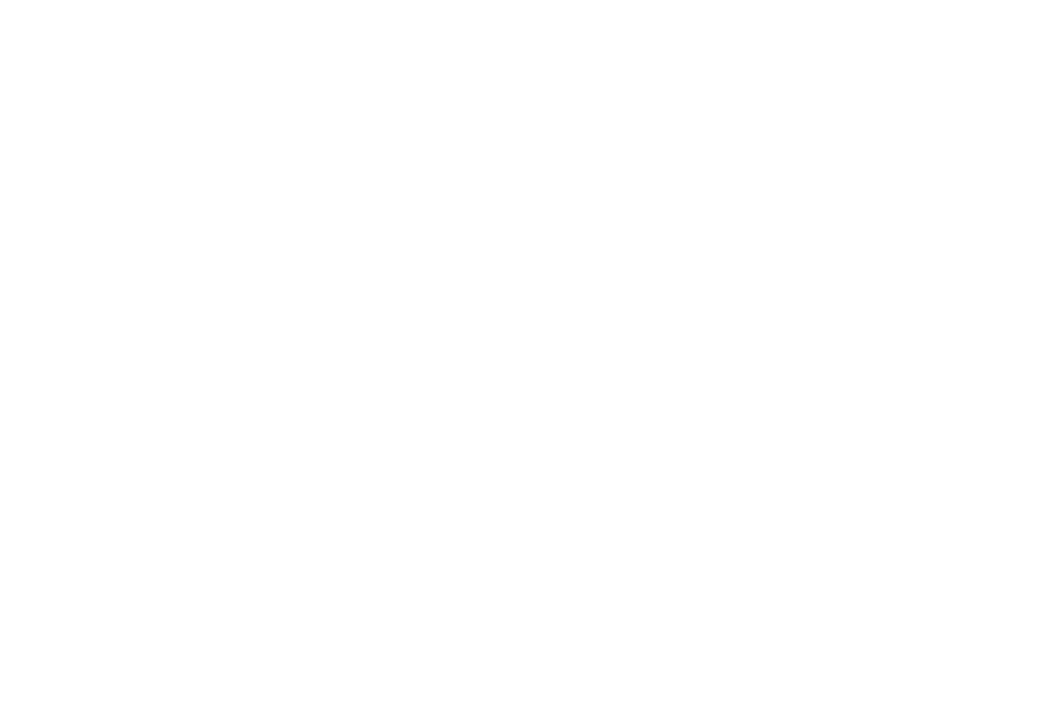
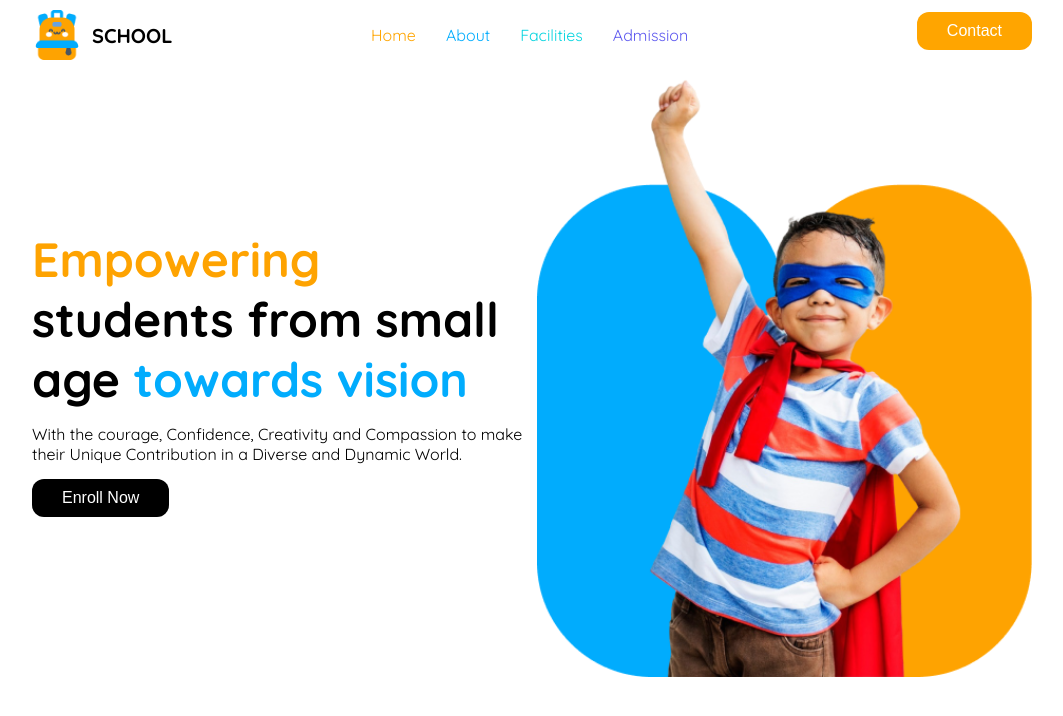
Before and after one commit to mdalamin2002/assignment-02, a plain HTML site: page index.html in a window 1280 px wide. Shown: the whole page, without its empty margins (108-1171 px from the left). Drawn offline with Linux system fonts and the light colour scheme.

Commit message:
banner complete

```diff
--- a/index.html
+++ b/index.html
@@ -4,10 +4,41 @@
   <meta charset="UTF-8">
   <meta name="viewport" content="width=device-width, initial-scale=1.0">
   <title>SCHOOL</title>
+  <link rel="stylesheet" href="style.css">
 </head>
-<body>
+<body class="quicksand-font">
   <header>
+    <nav>
 
+      <div class="logo-name">
+        <img src="assets/logo.png" alt="">
+        <h4>SCHOOL</h4>
+
+
+      </div>
+
+      <div class="navbar">
+        <ul>
+          <li><a href="" class="home">Home</a></li>
+          <li><a href="" class="about">About</a></li>
+          <li><a href="" class="facilities">Facilities</a></li>
+          <li><a href="" class="admission">Admission</a></li>
+        </ul>
+      </div>
+      <button class="btn btn-contact">Contact</button>
+
+      <img  class="logo-img" src="assets/menu.png" alt="">
+    </nav>
+    <div class="banner-conainer">
+      <div class="banner-content">
+        <h2 class="banner-title"> <span id="banner-title-color">Empowering</span>
+          students from small age <span class="banner-title-color">towards vision</span></h2>
+          <p class="banner-description">With the courage, Confidence, Creativity and Compassion to make their Unique Contribution in a Diverse and Dynamic World.</p>
+          <button class="btn btn-banner">Enroll Now</button>
+      </div>
+      <img class="hero-img" src="assets/hero-kids.png" alt="">
+
+    </div>
   </header>
   <main>
 
--- a/style.css
+++ b/style.css
@@ -0,0 +1,154 @@
+@import url('https://fonts.googleapis.com/css2?family=Quicksand:wght@300..700&display=swap');
+
+@import url('https://fonts.googleapis.com/css2?family=Raleway:ital,wght@0,100..900;1,100..900&display=swap');
+
+.raleway-font {
+  font-family: "Raleway", serif;
+  font-optical-sizing: auto;
+
+  font-style: normal;
+}
+
+.quicksand-font {
+  font-family: "Quicksand", serif;
+  font-optical-sizing: auto;
+  font-style: normal;
+}
+*{
+  margin: 0;
+  padding: 0;
+  box-sizing: border-box;
+}
+/* nav related style */
+header{
+  max-width: 1000px;
+  margin: 0 auto;
+
+
+}
+nav {
+
+  display: flex;
+  justify-content: space-between;
+  align-items: center;
+  margin-bottom: 10px;
+  margin-top: 10px;
+
+
+}
+.logo-name{
+  display: flex;
+  justify-content: center;
+  align-items: center;
+}
+.logo-name img{
+  width: 50px;
+}
+.logo-img{
+  display: none;
+  width: 10%;
+  margin-top: -10px;
+
+
+}
+.logo-name h4 {
+  margin-left: 10px;
+  font-size: 1.25rem;
+  font-weight: 700;
+}
+.btn-contact{
+  margin-top: -8px;
+}
+ul{
+  display: flex;
+  justify-content: space-between;
+
+}
+ul li {
+  list-style: none;
+  margin-right: 30px;
+  font-size: 1rem;
+
+}
+a{
+  text-decoration: none;
+}
+.home{
+  color: orange;
+}
+.about{
+  color: #01ACFD
+}
+.facilities{
+  color: #05D4DF;
+}
+.admission {
+  color: #5D58EF;
+}
+.btn {
+  background-color: orange;
+  color: white;
+  padding: 10px 30px;
+  border-radius: 12px;
+  border: none;
+  font-size: 1rem;
+}
+.banner-conainer{
+  display: flex;
+  justify-content: center;
+  align-items: center;
+  gap: 10px;
+}
+.banner-content{
+  max-width: 500px;
+  flex: 1;
+}
+.hero-img{
+  flex: 1;
+  width: 100%;
+}
+
+.banner-title{
+  font-weight: 700;
+  font-size: 3rem;
+  margin-bottom: 15px;
+}
+#banner-title-color{
+  color: #FEA301;
+}
+.banner-title-color{
+  color: #01ACFD;
+}
+.banner-description{
+  color: black;
+  font-size: 1rem;
+  margin-bottom: 15px;
+}
+.btn-banner{
+  background-color: black;
+}
+@media screen and (max-width: 576px) {
+  .logo-img, .logo-name{
+
+    display: block;
+
+
+
+  }
+  nav{
+
+  }
+  .navbar, .btn-contact, h4{
+    display: none;
+  }
+  .banner-conainer{
+    flex-direction: column;
+    border-top: 1px solid #FEA301;
+  }
+  .banner-content{
+    order: 2;
+  }
+  .hero-img{
+    order: 1;
+  }
+}
```
Also changed, not shown: assets/menu.png (added).
